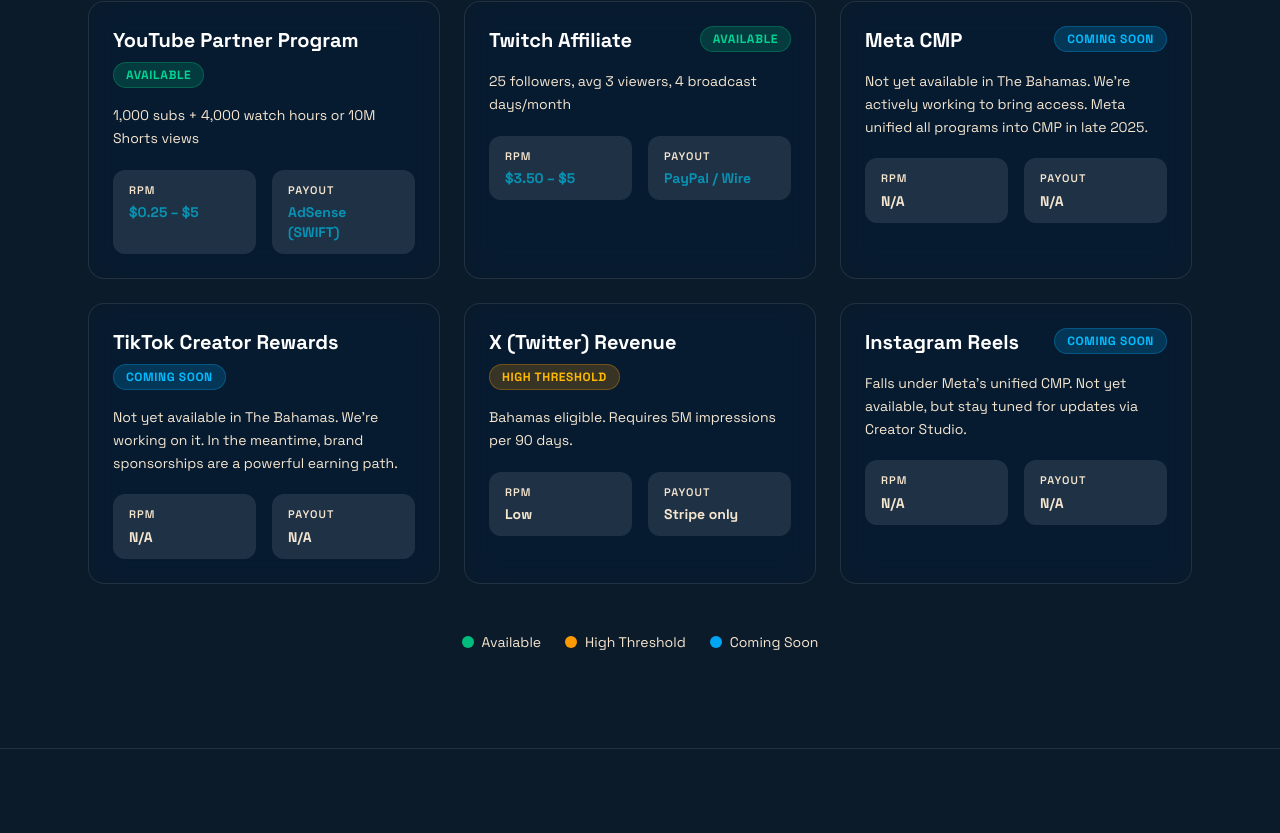
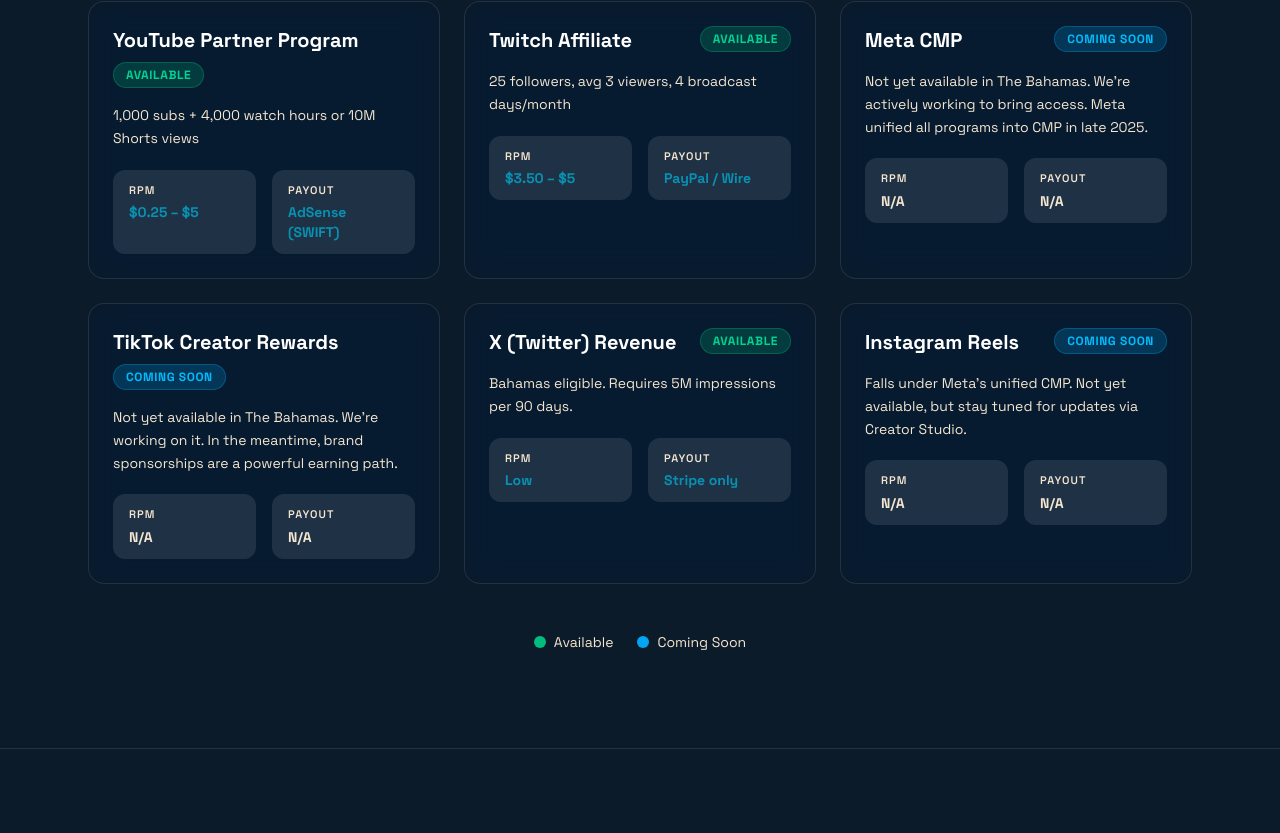
Before and after one commit to gmr0780/Bahamas-Creator-Economy, a Next.js app: page /platforms in a window 1280 px wide. Shown: the part 515-1348 px from the top of the page. Built offline with nearby package versions, Linux system fonts and the light colour scheme; no server answers; the database is empty.

Commit message:
X Twitter: change from HIGH THRESHOLD to AVAILABLE, remove legend entry

```diff
--- a/src/app/platforms/page.tsx
+++ b/src/app/platforms/page.tsx
@@ -52,7 +52,7 @@
   },
   {
     name: "X (Twitter) Revenue",
-    status: "HIGH THRESHOLD",
+    status: "AVAILABLE",
     requirements:
       "Bahamas eligible. Requires 5M impressions per 90 days.",
     rpm: "Low",
@@ -167,10 +167,6 @@
             Available
           </span>
           <span className="flex items-center gap-2">
-            <span className="inline-block h-3 w-3 rounded-full bg-amber-500" />
-            High Threshold
-          </span>
-          <span className="flex items-center gap-2">
             <span className="inline-block h-3 w-3 rounded-full bg-sky-500" />
             Coming Soon
           </span>
```
